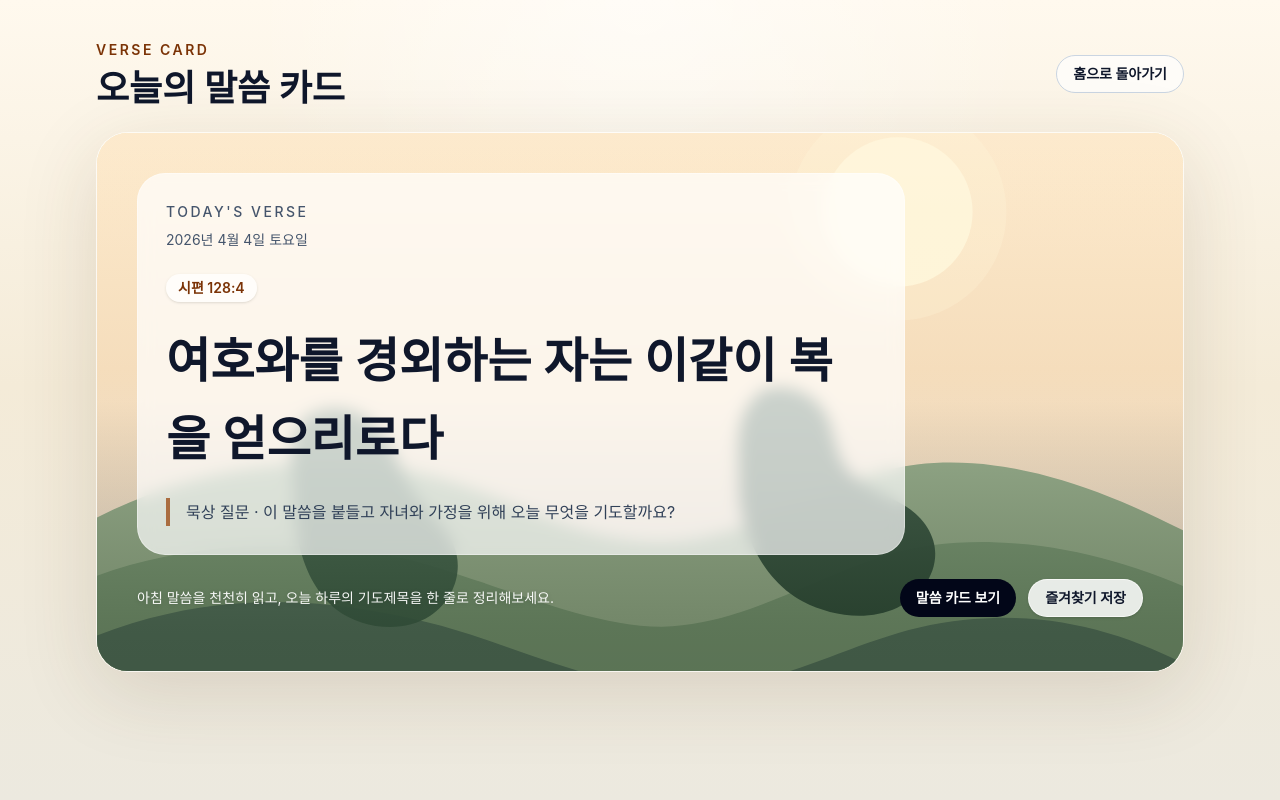
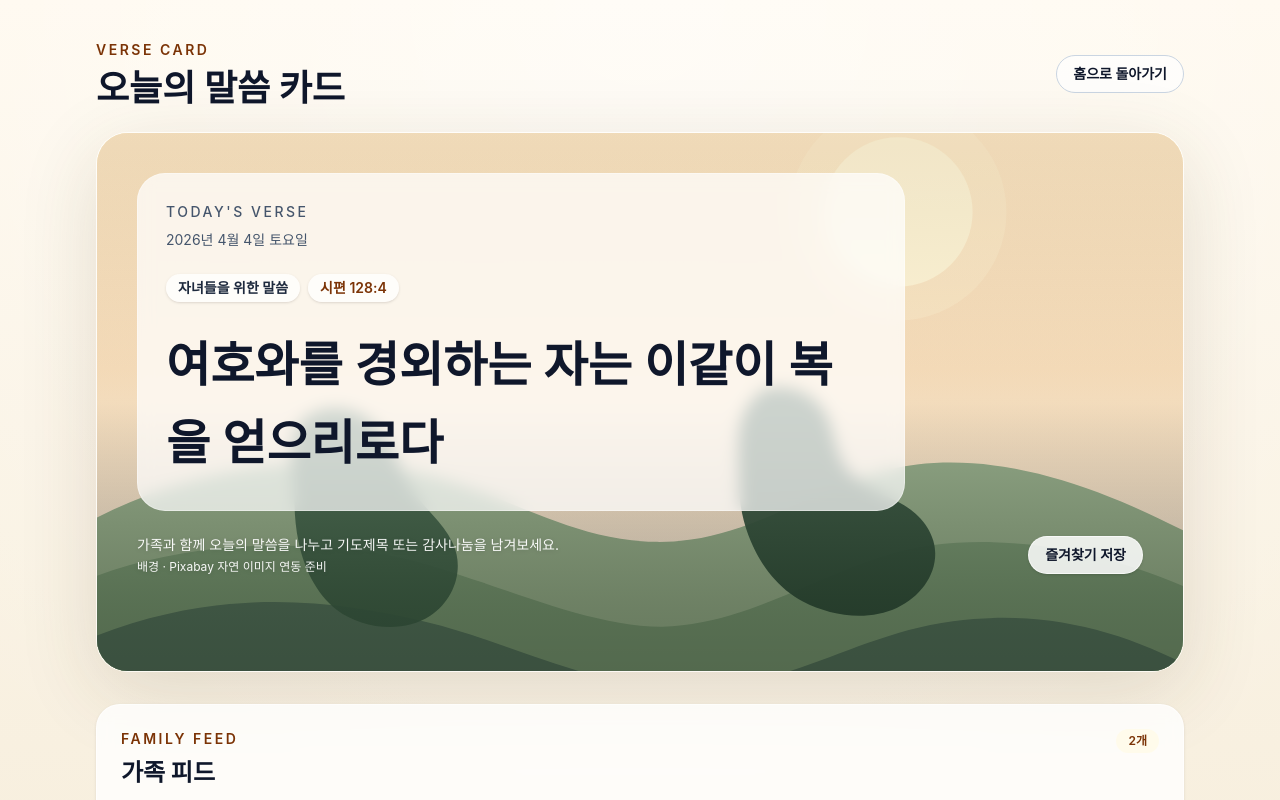
Before and after one commit to Baekjonghee/whitepaper, a Next.js app: page /card in a window 1280 px wide. Shown: the top 800 px of the page. Built offline with nearby package versions, Linux system fonts and the light colour scheme.

Commit message:
feat: add family feed and past verse detail

```diff
--- a/app/card/page.tsx
+++ b/app/card/page.tsx
@@ -1,7 +1,12 @@
 import Link from 'next/link';
+import FamilyFeedSection from '@/components/family-feed-section';
+import RecentVerseList from '@/components/recent-verse-list';
 import TodayVersePanel from '@/components/today-verse-panel';
+import { getTodayDateKey } from '@/lib/daily-verse';
 
 export default function CardPage() {
+  const todayDateKey = getTodayDateKey();
+
   return (
     <main className="mx-auto flex min-h-screen w-full max-w-6xl flex-col px-5 py-6 sm:px-8 sm:py-10">
       <div className="mb-6 flex flex-wrap items-center justify-between gap-3">
@@ -22,7 +27,15 @@ export default function CardPage() {
         </Link>
       </div>
 
-      <TodayVersePanel />
+      <TodayVersePanel showCardLink={false} />
+
+      <section className="mt-8">
+        <FamilyFeedSection dateKey={todayDateKey} />
+      </section>
+
+      <section className="mt-8">
+        <RecentVerseList />
+      </section>
     </main>
   );
 }
--- a/app/layout.tsx
+++ b/app/layout.tsx
@@ -1,4 +1,5 @@
 import type { Metadata } from 'next';
+import SiteFooter from '@/components/site-footer';
 import './globals.css';
 
 const appName = process.env.NEXT_PUBLIC_APP_NAME ?? '매일 성경 묵상';
@@ -15,7 +16,10 @@ export default function RootLayout({
 }>) {
   return (
     <html lang="ko">
-      <body>{children}</body>
+      <body>
+        {children}
+        <SiteFooter />
+      </body>
     </html>
   );
 }
--- a/app/page.tsx
+++ b/app/page.tsx
@@ -1,7 +1,12 @@
 import Link from 'next/link';
+import FamilyFeedSection from '@/components/family-feed-section';
+import RecentVerseList from '@/components/recent-verse-list';
 import TodayVersePanel from '@/components/today-verse-panel';
+import { getTodayDateKey } from '@/lib/daily-verse';
 
 export default function HomePage() {
+  const todayDateKey = getTodayDateKey();
+
   return (
     <main className="mx-auto flex min-h-screen w-full max-w-6xl flex-col px-5 py-6 sm:px-8 sm:py-10">
       <header className="flex flex-col gap-4 sm:flex-row sm:items-center sm:justify-between">
@@ -36,6 +41,14 @@ export default function HomePage() {
       <section className="mt-8">
         <TodayVersePanel compact />
       </section>
+
+      <section className="mt-8">
+        <FamilyFeedSection dateKey={todayDateKey} />
+      </section>
+
+      <section className="mt-8">
+        <RecentVerseList />
+      </section>
     </main>
   );
 }
--- a/components/scripture-card.tsx
+++ b/components/scripture-card.tsx
@@ -1,9 +1,11 @@
 import type { ReactNode } from 'react';
 import type { Verse } from '@/lib/verses';
+import type { VerseBackground } from '@/lib/verse-backgrounds';
 
 type ScriptureCardProps = {
   verse: Verse;
   dateLabel: string;
+  background: VerseBackground;
   compact?: boolean;
   actions?: ReactNode;
 };
@@ -11,6 +13,7 @@ type ScriptureCardProps = {
 export default function ScriptureCard({
   verse,
   dateLabel,
+  background,
   compact = false,
   actions,
 }: ScriptureCardProps) {
@@ -22,38 +25,42 @@ export default function ScriptureCard({
     >
       <div
         className="absolute inset-0 bg-cover bg-center"
-        style={{ backgroundImage: "url('/images/nature-morning.svg')" }}
+        style={{ backgroundImage: `url('${background.imageUrl}')` }}
       />
-      <div className="absolute inset-0 bg-gradient-to-b from-white/18 via-white/12 to-black/18" />
+      <div className="absolute inset-0 bg-gradient-to-b from-black/5 via-white/10 to-black/25" />
 
       <div className="relative flex h-full flex-col justify-between p-6 text-slate-900 sm:p-8 lg:p-10">
-        <div className="max-w-3xl rounded-[28px] border border-white/35 bg-[rgba(255,255,255,0.70)] p-5 backdrop-blur-sm sm:p-7">
+        <div className="max-w-3xl rounded-[28px] border border-white/35 bg-[rgba(255,255,255,0.72)] p-5 backdrop-blur-sm sm:p-7">
           <p className="text-sm font-medium tracking-[0.18em] text-slate-600 uppercase">
             Today&apos;s Verse
           </p>
           <p className="mt-2 text-sm text-slate-600">{dateLabel}</p>
 
-          <div className="mt-6 space-y-5">
-            <span className="inline-flex rounded-full bg-white/70 px-3 py-1 text-sm font-semibold text-amber-900 shadow-sm">
+          <div className="mt-6 flex flex-wrap gap-2">
+            <span className="inline-flex rounded-full bg-white/75 px-3 py-1 text-sm font-semibold text-slate-800 shadow-sm">
+              {verse.topic}
+            </span>
+            <span className="inline-flex rounded-full bg-white/75 px-3 py-1 text-sm font-semibold text-amber-900 shadow-sm">
               {verse.reference}
             </span>
+          </div>
+
           <h2
-              className={`font-semibold leading-relaxed text-slate-900 ${
+            className={`mt-6 font-semibold leading-relaxed text-slate-900 ${
               compact ? 'text-2xl sm:text-3xl' : 'text-3xl sm:text-4xl lg:text-5xl'
             }`}
           >
             {verse.text}
           </h2>
-            <p className="border-l-4 border-amber-800/70 pl-4 text-sm leading-7 text-slate-700 sm:text-base">
-              묵상 질문 · {verse.meditationPrompt}
-            </p>
-          </div>
         </div>
 
         <div className="mt-6 flex flex-col gap-3 sm:flex-row sm:items-center sm:justify-between">
-          <p className="text-sm text-white/95 drop-shadow-sm">
-            아침 말씀을 천천히 읽고, 오늘 하루의 기도제목을 한 줄로 정리해보세요.
+          <div className="space-y-1 text-white/95 drop-shadow-sm">
+            <p className="text-sm">
+              가족과 함께 오늘의 말씀을 나누고 기도제목 또는 감사나눔을 남겨보세요.
             </p>
+            <p className="text-xs">배경 · {background.providerLabel}</p>
+          </div>
           {actions}
         </div>
       </div>
--- a/components/today-verse-panel.tsx
+++ b/components/today-verse-panel.tsx
@@ -4,38 +4,49 @@ import Link from 'next/link';
 import { useEffect, useMemo, useState } from 'react';
 import FavoriteToggleButton from '@/components/favorite-toggle-button';
 import ScriptureCard from '@/components/scripture-card';
-import { formatKoreanDate, getTodayVerse } from '@/lib/verses';
+import { formatDateKey, getTodayDateKey, getVerseForDateKey } from '@/lib/daily-verse';
+import { getVerseBackgroundByDateKey } from '@/lib/verse-backgrounds';
 
 type TodayVersePanelProps = {
   compact?: boolean;
+  showCardLink?: boolean;
 };
 
 export default function TodayVersePanel({
   compact = false,
+  showCardLink = true,
 }: TodayVersePanelProps) {
-  const [currentDate, setCurrentDate] = useState<Date | null>(null);
+  const [todayDateKey, setTodayDateKey] = useState('');
 
   useEffect(() => {
-    setCurrentDate(new Date());
+    setTodayDateKey(getTodayDateKey());
   }, []);
 
   const verse = useMemo(() => {
-    if (!currentDate) {
+    if (!todayDateKey) {
       return null;
     }
 
-    return getTodayVerse(currentDate);
-  }, [currentDate]);
+    return getVerseForDateKey(todayDateKey);
+  }, [todayDateKey]);
+
+  const background = useMemo(() => {
+    if (!todayDateKey) {
+      return null;
+    }
+
+    return getVerseBackgroundByDateKey(todayDateKey);
+  }, [todayDateKey]);
 
   const dateLabel = useMemo(() => {
-    if (!currentDate) {
+    if (!todayDateKey) {
       return '';
     }
 
-    return formatKoreanDate(currentDate);
-  }, [currentDate]);
+    return formatDateKey(todayDateKey);
+  }, [todayDateKey]);
 
-  if (!verse) {
+  if (!verse || !background) {
     return (
       <div className="min-h-[360px] animate-pulse rounded-[32px] border border-white/50 bg-white/40" />
     );
@@ -45,15 +56,18 @@ export default function TodayVersePanel({
     <ScriptureCard
       verse={verse}
       dateLabel={dateLabel}
+      background={background}
       compact={compact}
       actions={
         <div className="flex flex-wrap gap-3">
-          <Link
-            href="/card"
-            className="inline-flex items-center justify-center rounded-full bg-slate-950 px-4 py-2 text-sm font-semibold text-white transition hover:-translate-y-0.5"
-          >
-            말씀 카드 보기
-          </Link>
+          {showCardLink ? (
+            <Link
+              href="/card"
+              className="inline-flex items-center justify-center rounded-full bg-slate-950 px-4 py-2 text-sm font-semibold text-white transition hover:-translate-y-0.5"
+            >
+              오늘의 말씀 카드
+            </Link>
+          ) : null}
           <FavoriteToggleButton verse={verse} />
         </div>
       }
```
Lines whose indentation alone changed are shown as unchanged.
